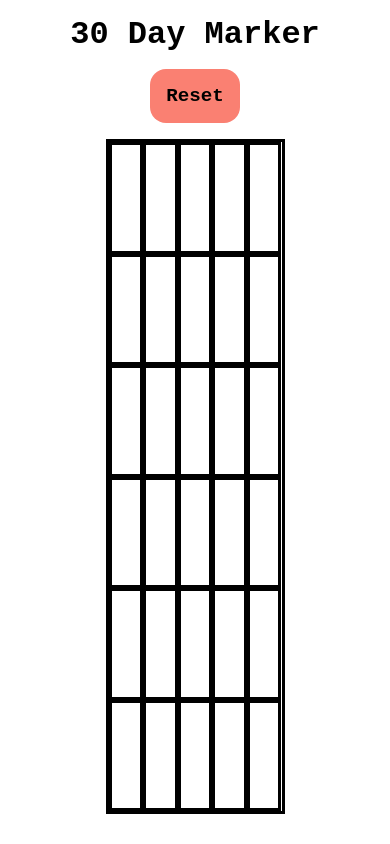
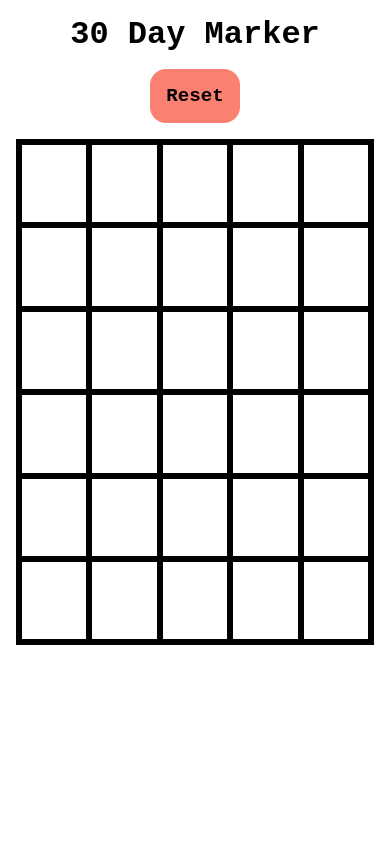
Before and after one commit to aheiner2001/wdd230, a PHP site: page /lessons/progress/index.html in a window 390 px wide. Run offline with PHP 8.4, Linux system fonts and the light colour scheme.

Commit message:
added mediaquar

```diff
--- a/lessons/progress/style.css
+++ b/lessons/progress/style.css
@@ -50,3 +50,10 @@ button:hover{
 button:active{
     background-color: rgb(220, 88, 74);
 }
+
+@media only screen and (max-width: 769px){
+.checkboxcontainer{
+    width: 100%;
+    height: 60vh;
+}
+}
```
